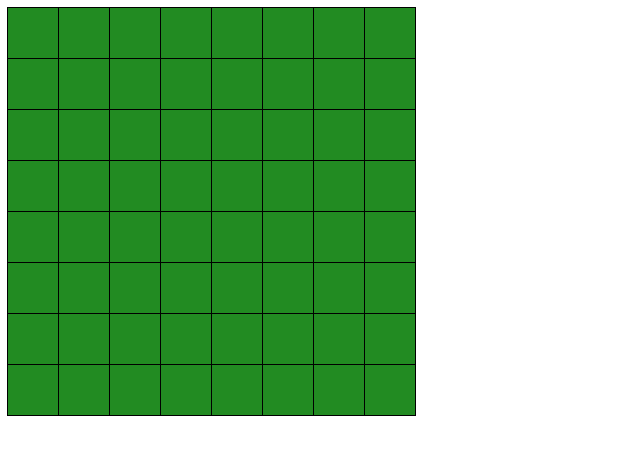
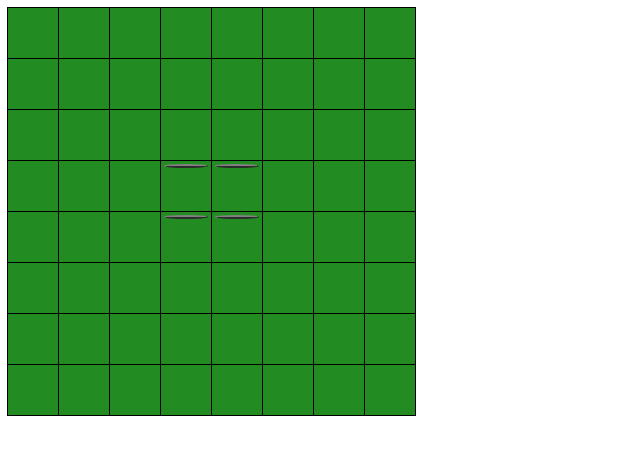
Before and after one commit to saturn597/hello-ot, a React app: page / in a window 1280 px wide. Shown: the whole page, without its empty margins (0-640 px from the left). Built offline with nearby package versions, Linux system fonts and the light colour scheme.

Commit message:
Board now starts with pieces on it

```diff
--- a/src/index.css
+++ b/src/index.css
@@ -11,9 +11,28 @@ body {
 }
 
 .square {
-  width: 50px;
-  height: 50px;
+  background-color: transparent;
   border: 1px solid black;
+  display: flex;
   margin-left: -1px;
   margin-top: -1px;
+  padding: 0;
+
+  height: 52px;
+  width: 52px;
 }
+
+.black, .white {
+  border: 2px outset gray;
+  border-radius: 50%;
+  margin: 3px;
+  width: 100%;
+}
+
+.black {
+  background-color: black;
+}
+
+.white {
+  background-color: white;
+}
--- a/src/index.js
+++ b/src/index.js
@@ -3,11 +3,32 @@ import ReactDOM from 'react-dom';
 import './index.css';
 
 class Board extends React.Component {
+  constructor(props) {
+    super(props);
+    const squares = Array(64).fill('empty');
+    squares[27] =  'white';
+    squares[28] = 'black';
+    squares[35] = 'black';
+    squares[36] = 'white';
+    this.state = {
+      squares,
+    };
+  }
+
   render() {
-    let squares = Array(64).fill(null).map((_, i) =>
-      <div key={i} className="square"></div>);
+    const squares = this.state.squares.map((sq, i) =>
+      <Square status={sq} key={i}></Square>
+    );
     return <div id="board">{squares}</div>;
   }
+}
+
+function Square(props) {
+  return (
+    <button className="square">
+      <div className={props.status}></div>
+    </button>
+  );
 }
 
 ReactDOM.render(
```
